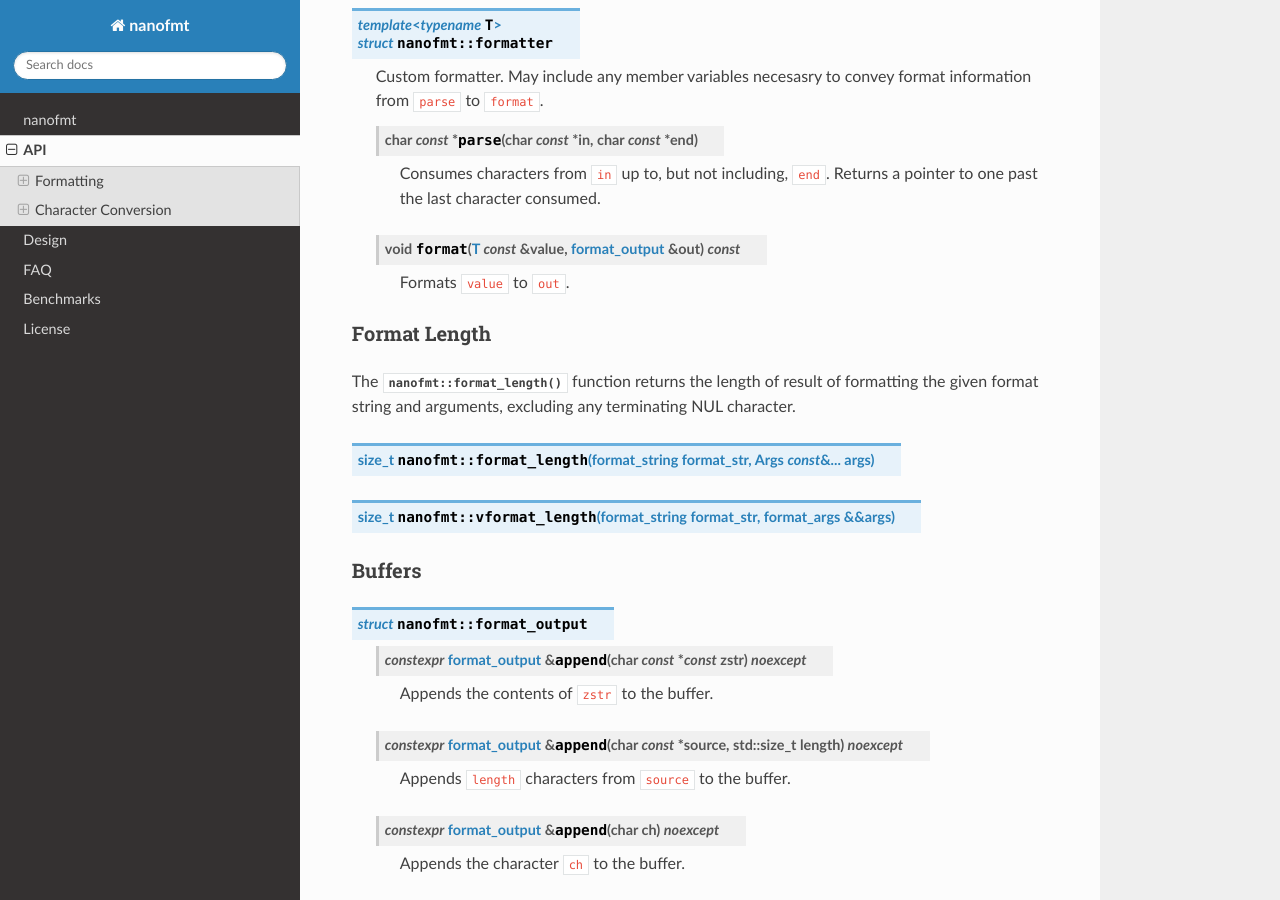
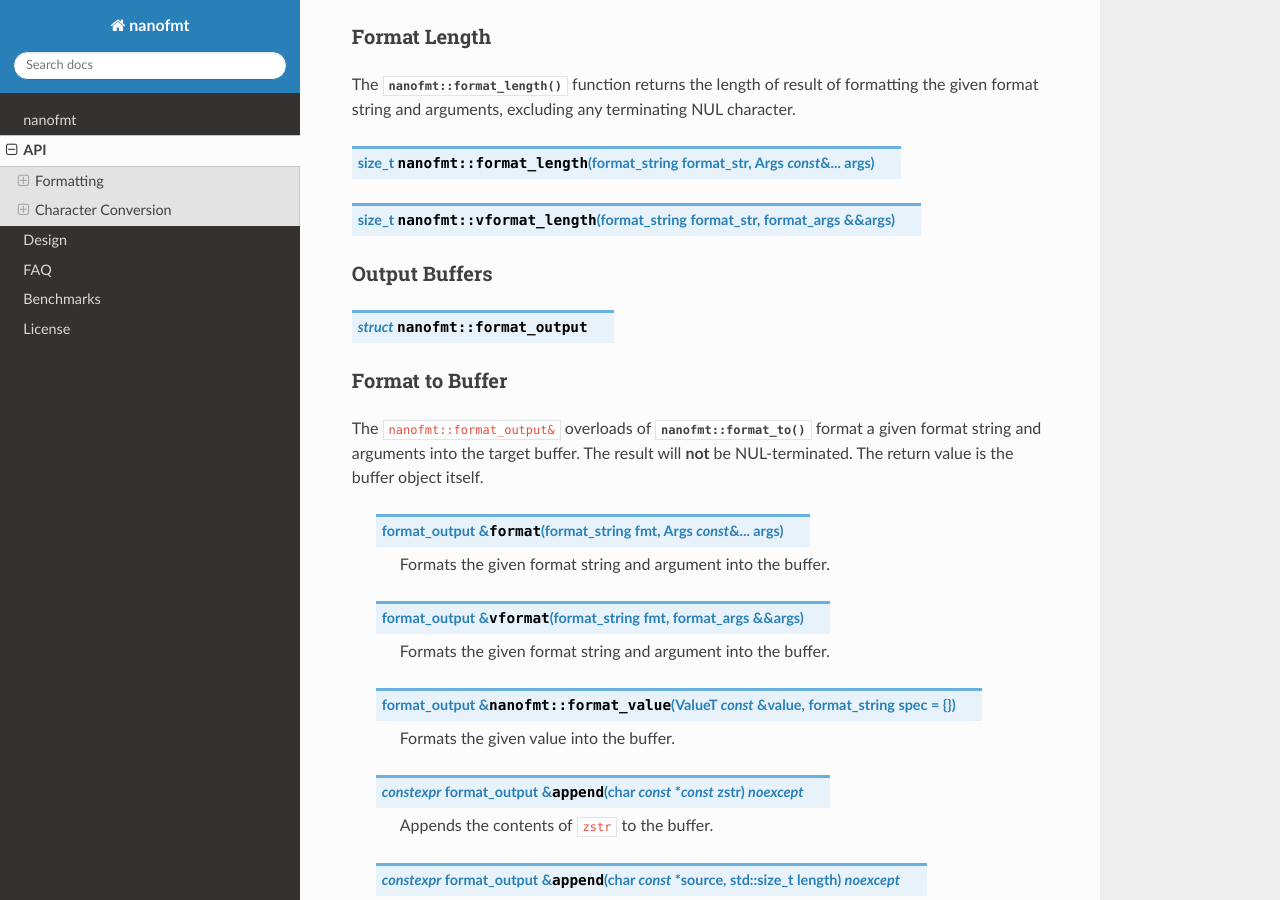
Before and after one commit to seanmiddleditch/nanofmt, a Sphinx documentation site: the page built from docs/api.rst, in a window 1280 px wide and 900 px high, scrolled down 1705 px. Built offline with Sphinx 7.4.7 and the Read the Docs theme 2.0.0, drawn with Linux system fonts in a browser that asks for light colours; some of the changed text lies outside the part shown.

Commit message:
Replace the (v)format(_value)_to functions targetting a format_output with member functions

```diff
--- a/docs/api.rst
+++ b/docs/api.rst
@@ -85,10 +74,29 @@ terminating NUL character.
 
 .. cpp:function:: size_t nanofmt::vformat_length(format_string format_str, format_args&& args)
 
-Buffers
-^^^^^^^
+Output Buffers
+^^^^^^^^^^^^^^
 
 .. cpp:struct:: nanofmt::format_output
+
+Format to Buffer
+^^^^^^^^^^^^^^^^
+
+The ``nanofmt::format_output&`` overloads of :cpp:func:`nanofmt::format_to`
+format a given format string and arguments into the target buffer. The result
+will **not** be NUL-terminated. The return value is the buffer object itself.
+
+  .. cpp:function:: format_output& format(format_string fmt, Args const&... args)
+
+    Formats the given format string and argument into the buffer.
+
+  .. cpp:function:: format_output& vformat(format_string fmt, format_args&& args)
+
+    Formats the given format string and argument into the buffer.
+
+  .. cpp:function:: format_output& nanofmt::format_value(ValueT const& value, format_string spec = {})
+
+    Formats the given value into the buffer.
 
   .. cpp:function:: constexpr format_output& append(char const* const zstr) noexcept
 
```
Also changed, not shown: other parts of docs/api.rst (+0 -13 lines), 2 other files.
